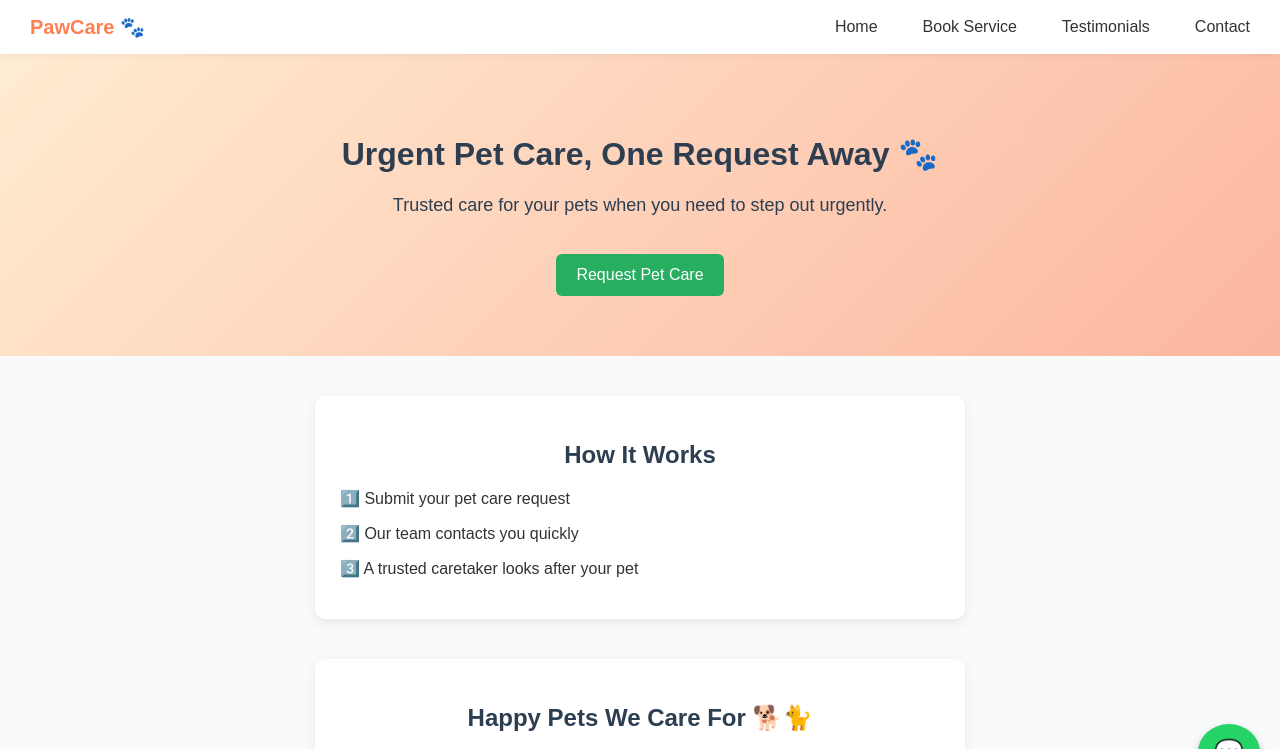
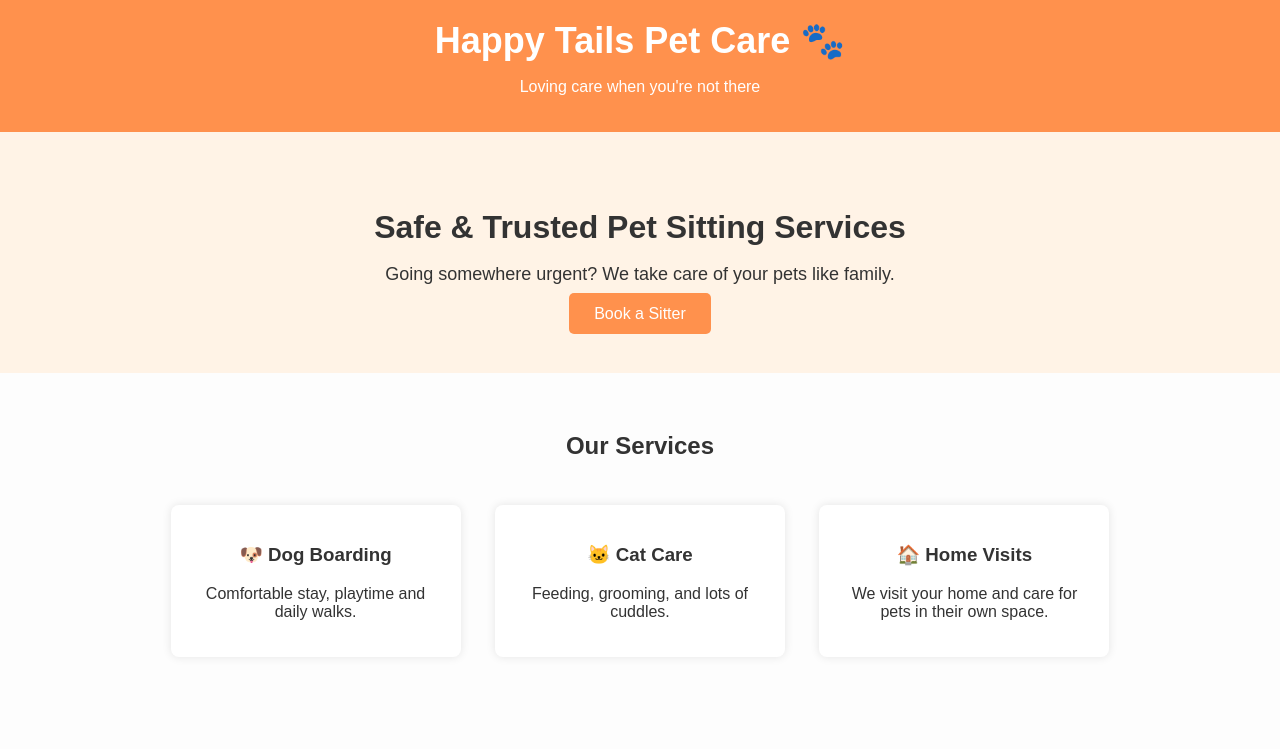
Before and after one commit to anushkawaliaa/petsitting, a Django app: page / in a window 1280 px wide. Shown: the top 749 px of the page. Run offline with Django 5.2, Linux system fonts and the light colour scheme.

Commit message:
Updated homepage design

```diff
--- a/bookings/templates/home.html
+++ b/bookings/templates/home.html
@@ -2,64 +2,118 @@
 <!DOCTYPE html>
 <html>
 <head>
-    <title>Pet Care Service</title>
-    <link rel="stylesheet" href="{% static 'css/styles.css' %}">
+    <title>Happy Tails Pet Care</title>
+    <meta name="viewport" content="width=device-width, initial-scale=1">
+
+    <style>
+        body {
+            margin: 0;
+            font-family: Arial, sans-serif;
+            background-color: #fdfdfd;
+            color: #333;
+        }
+
+        header {
+            background-color: #ff914d;
+            padding: 20px;
+            text-align: center;
+            color: white;
+        }
+
+        header h1 {
+            margin: 0;
+            font-size: 36px;
+        }
+
+        .hero {
+            text-align: center;
+            padding: 50px 20px;
+            background: #fff3e6;
+        }
+
+        .hero h2 {
+            font-size: 32px;
+            margin-bottom: 10px;
+        }
+
+        .hero p {
+            font-size: 18px;
+            margin-bottom: 20px;
+        }
+
+        .btn {
+            background-color: #ff914d;
+            color: white;
+            padding: 12px 25px;
+            text-decoration: none;
+            border-radius: 5px;
+            font-size: 16px;
+        }
+
+        .services {
+            padding: 40px 20px;
+            text-align: center;
+        }
+
+        .services h2 {
+            margin-bottom: 30px;
+        }
+
+        .service-box {
+            display: inline-block;
+            width: 250px;
+            margin: 15px;
+            padding: 20px;
+            background: #ffffff;
+            border-radius: 8px;
+            box-shadow: 0px 0px 10px rgba(0,0,0,0.1);
+        }
+
+        footer {
+            background-color: #333;
+            color: white;
+            text-align: center;
+            padding: 15px;
+            margin-top: 40px;
+        }
+    </style>
 </head>
 <body>
 
-<div class="navbar">
-    <div class="nav-logo">PawCare 🐾</div>
-    <div class="nav-links">
-        <a href="/">Home</a>
-        <a href="/book/">Book Service</a>
-        <a href="#testimonials">Testimonials</a>
-        <a href="#contact">Contact</a>
-    </div>
-</div>
+<header>
+    <h1>Happy Tails Pet Care 🐾</h1>
+    <p>Loving care when you're not there</p>
+</header>
 
-<div class="hero">
-    <h1>Urgent Pet Care, One Request Away 🐾</h1>
-    <p>Trusted care for your pets when you need to step out urgently.</p>
-    <a href="/book/" class="button-link">Request Pet Care</a>
-</div>
+<section class="hero">
+    <h2>Safe & Trusted Pet Sitting Services</h2>
+    <p>Going somewhere urgent? We take care of your pets like family.</p>
+    <a href="{% url 'booking' %}" class="btn">Book a Sitter</a>
+</section>
 
-<div class="container">
-    <h2>How It Works</h2>
-    <p>1️⃣ Submit your pet care request</p>
-    <p>2️⃣ Our team contacts you quickly</p>
-    <p>3️⃣ A trusted caretaker looks after your pet</p>
-</div>
+<section class="services">
+    <h2>Our Services</h2>
 
-<div class="container">
-    <h2>Happy Pets We Care For 🐕🐈</h2>
-    <div class="pet-gallery">
-        <img src="https://images.unsplash.com/photo-1558788353-f76d92427f16" alt="Dog">
-        <img src="https://images.unsplash.com/photo-1518791841217-8f162f1e1131" alt="Cat">
-        <img src="https://images.unsplash.com/photo-1507146426996-ef05306b995a" alt="Puppy">
-    </div>
-</div>
-
-<div class="container" id="testimonials">
-    <h2>What Pet Parents Say ❤️</h2>
-
-    <div class="testimonial">
-        <p>"They took amazing care of my dog during an emergency trip. Highly trusted!"</p>
-        <strong>— Riya S.</strong>
+    <div class="service-box">
+        <h3>🐶 Dog Boarding</h3>
+        <p>Comfortable stay, playtime and daily walks.</p>
     </div>
 
-    <div class="testimonial">
-        <p>"Very professional and loving caretakers. My cat was happy and safe."</p>
-        <strong>— Aman K.</strong>
+    <div class="service-box">
+        <h3>🐱 Cat Care</h3>
+        <p>Feeding, grooming, and lots of cuddles.</p>
     </div>
-</div>
 
-<div class="footer" id="contact">
-    <p>📍 Serving your city with trusted pet care</p>
-    <p>📞 Call/WhatsApp: +91 7302304626</p>
-    <p>✉️ Email: petsittingo.services@gmail.com</p>
-    <p>© 2026 PawCare. All rights reserved.</p>
-</div>
-<a href="https://wa.me/917302304626" class="whatsapp-float" target="_blank">💬</a>
+    <div class="service-box">
+        <h3>🏠 Home Visits</h3>
+        <p>We visit your home and care for pets in their own space.</p>
+    </div>
+
+</section>
+
+<footer>
+    <p>© 2026 Happy Tails Pet Care | Contact: +91-7302304626</p>
+</footer>
 
 </body>
 </html>
```
